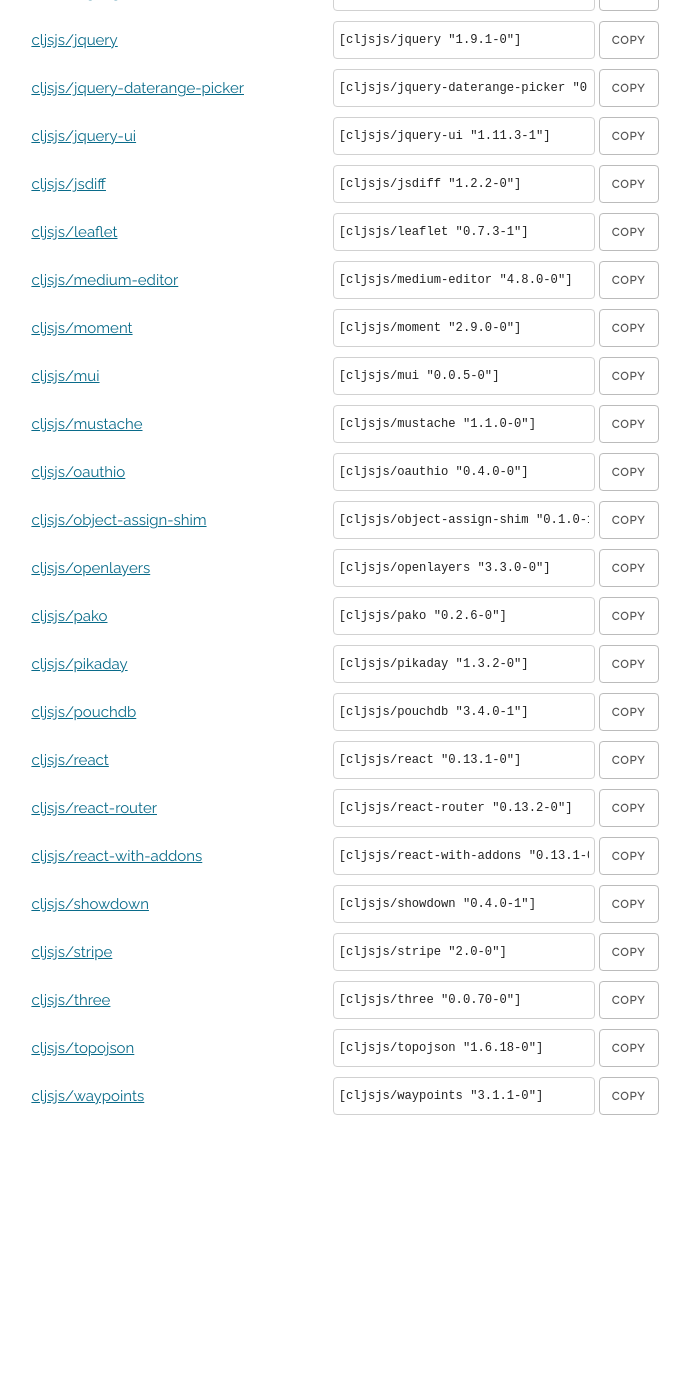
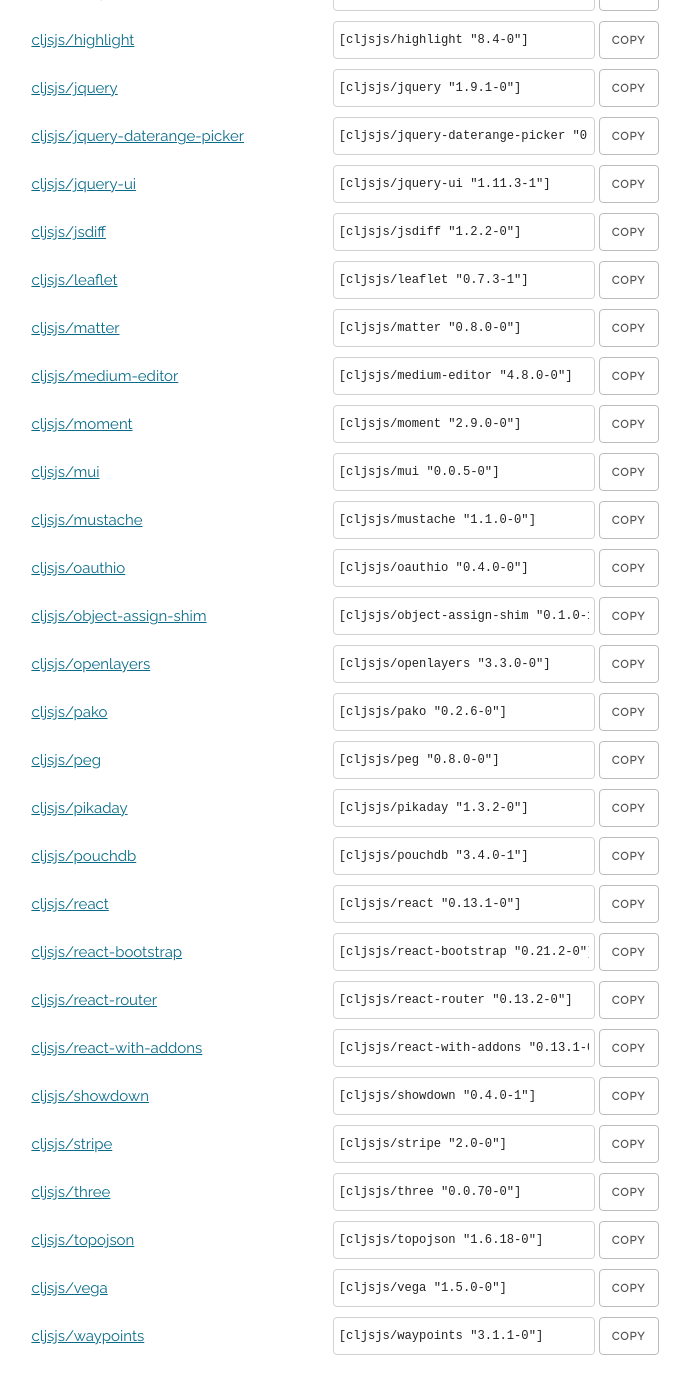
Before and after one commit to cljsjs/cljsjs.github.io, a Jekyll site: the page built from index.markdown, in a window 1280 px wide and 1400 px high, scrolled down 1843 px. Shown: the top 1394 px of the window, without its empty margins (295-985 px from the left). Built offline with Jekyll 4.4.1, drawn with Linux system fonts in a browser that asks for light colours; nearby versions of some CDN libraries; comment, search, counter and statistics services are not loaded; before the commit the page ends 3003 px from its top, so only the background shows below that.

Commit message:
Automatic update

```diff
--- a/_includes/packages.html
+++ b/_includes/packages.html
@@ -1,5 +1,12 @@
 
 <ul>
+  <li>
+    <a href="https://clojars.org/cljsjs/auth0">cljsjs/auth0</a>
+    <span class="clojars">
+      <input type="text" value='[cljsjs/auth0 "6.3.0-0"]'/>
+      <button data-clipboard-text='[cljsjs/auth0 "6.3.0-0"]'>Copy</button>
+    </span>
+  </li>
   <li>
     <a href="https://clojars.org/cljsjs/boot-cljsjs">cljsjs/boot-cljsjs</a>
     <span class="clojars">
@@ -155,6 +162,13 @@
     </span>
   </li>
   <li>
+    <a href="https://clojars.org/cljsjs/matter">cljsjs/matter</a>
+    <span class="clojars">
+      <input type="text" value='[cljsjs/matter "0.8.0-0"]'/>
+      <button data-clipboard-text='[cljsjs/matter "0.8.0-0"]'>Copy</button>
+    </span>
+  </li>
+  <li>
     <a href="https://clojars.org/cljsjs/medium-editor">cljsjs/medium-editor</a>
     <span class="clojars">
       <input type="text" value='[cljsjs/medium-editor "4.8.0-0"]'/>
@@ -211,6 +225,13 @@
     </span>
   </li>
   <li>
+    <a href="https://clojars.org/cljsjs/peg">cljsjs/peg</a>
+    <span class="clojars">
+      <input type="text" value='[cljsjs/peg "0.8.0-0"]'/>
+      <button data-clipboard-text='[cljsjs/peg "0.8.0-0"]'>Copy</button>
+    </span>
+  </li>
+  <li>
     <a href="https://clojars.org/cljsjs/pikaday">cljsjs/pikaday</a>
     <span class="clojars">
       <input type="text" value='[cljsjs/pikaday "1.3.2-0"]'/>
@@ -229,6 +250,13 @@
     <span class="clojars">
       <input type="text" value='[cljsjs/react "0.13.1-0"]'/>
       <button data-clipboard-text='[cljsjs/react "0.13.1-0"]'>Copy</button>
+    </span>
+  </li>
+  <li>
+    <a href="https://clojars.org/cljsjs/react-bootstrap">cljsjs/react-bootstrap</a>
+    <span class="clojars">
+      <input type="text" value='[cljsjs/react-bootstrap "0.21.2-0"]'/>
+      <button data-clipboard-text='[cljsjs/react-bootstrap "0.21.2-0"]'>Copy</button>
     </span>
   </li>
   <li>
@@ -274,6 +302,13 @@
     </span>
   </li>
   <li>
+    <a href="https://clojars.org/cljsjs/vega">cljsjs/vega</a>
+    <span class="clojars">
+      <input type="text" value='[cljsjs/vega "1.5.0-0"]'/>
+      <button data-clipboard-text='[cljsjs/vega "1.5.0-0"]'>Copy</button>
+    </span>
+  </li>
+  <li>
     <a href="https://clojars.org/cljsjs/waypoints">cljsjs/waypoints</a>
     <span class="clojars">
       <input type="text" value='[cljsjs/waypoints "3.1.1-0"]'/>
```
